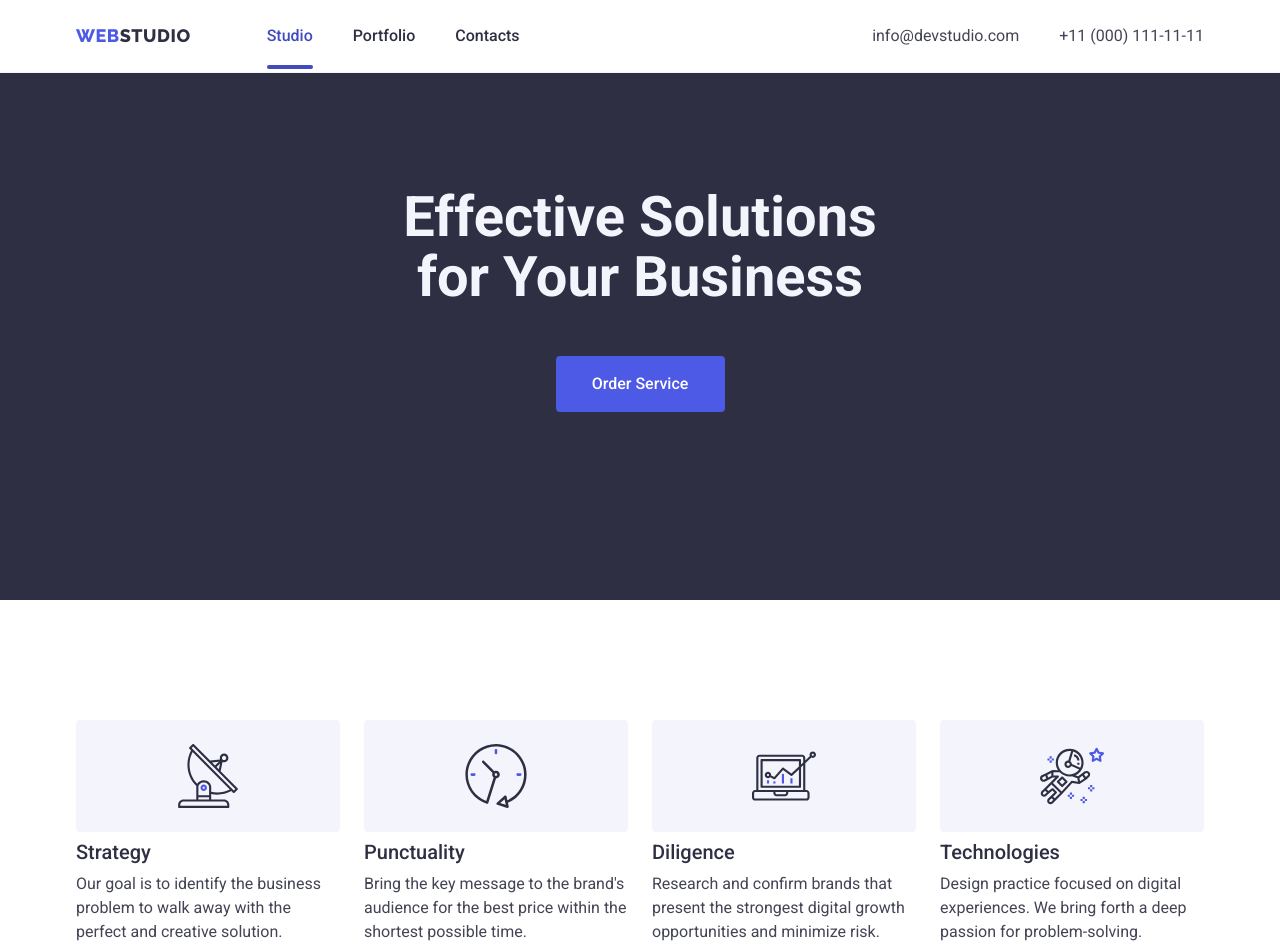
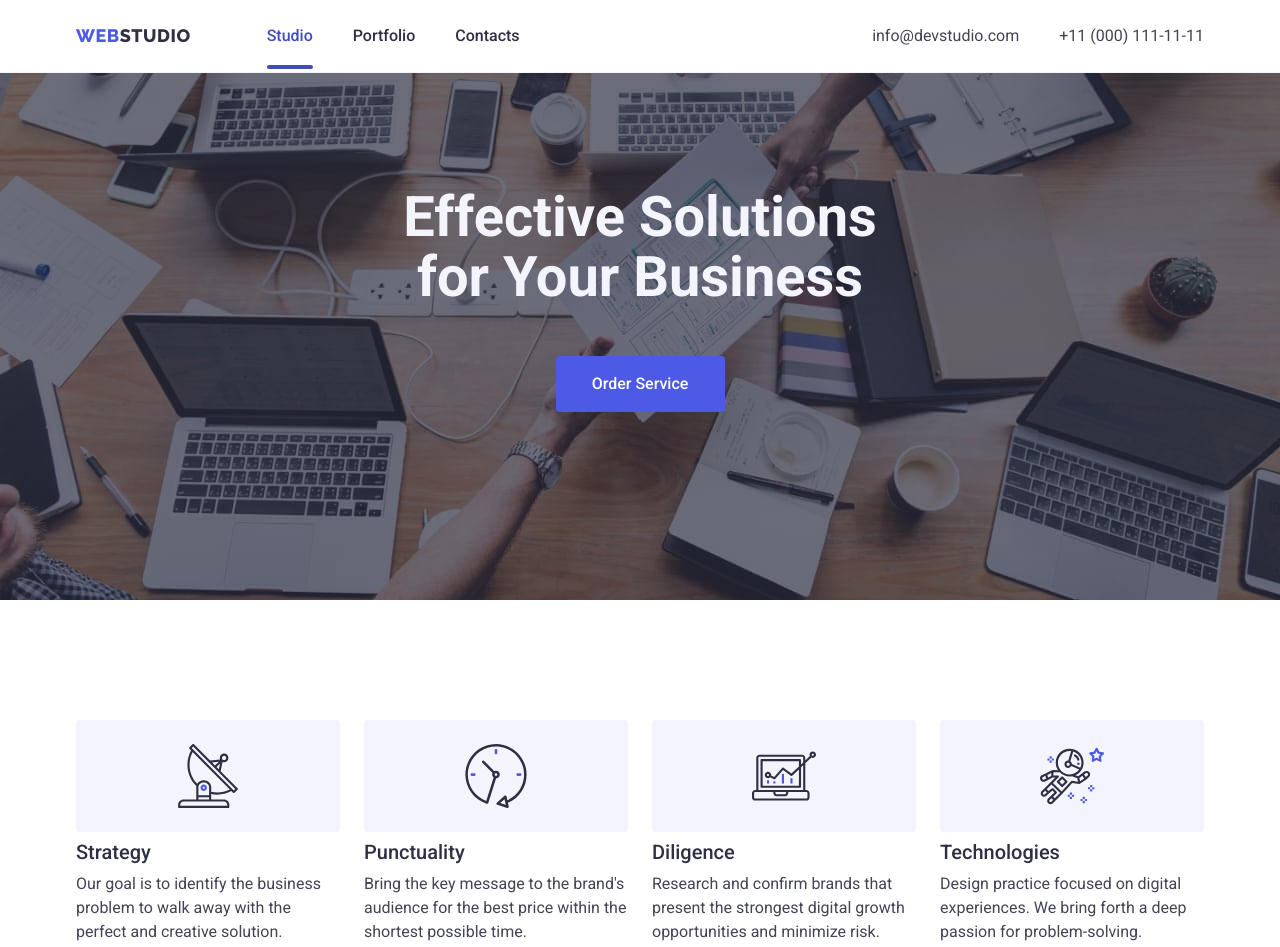
Before and after one commit to dddddessss/goit-markup-hw-05, a plain HTML site: page index.html in a window 1280 px wide. Shown: the top 947 px of the page. Drawn offline with nearby package versions, Linux system fonts and the light colour scheme.

Commit message:
Update style.css

```diff
--- a/CSS/style.css
+++ b/CSS/style.css
@@ -112,7 +112,7 @@ button {
       rgba(46, 47, 66, 0.7),
       rgba(46, 47, 66, 0.7)
     ),
-    url(../images/people-office\ 1.jpg);
+    url(../images/people-office.jpg);
 
   background-repeat: no-repeat;
   background-size: cover;
```
